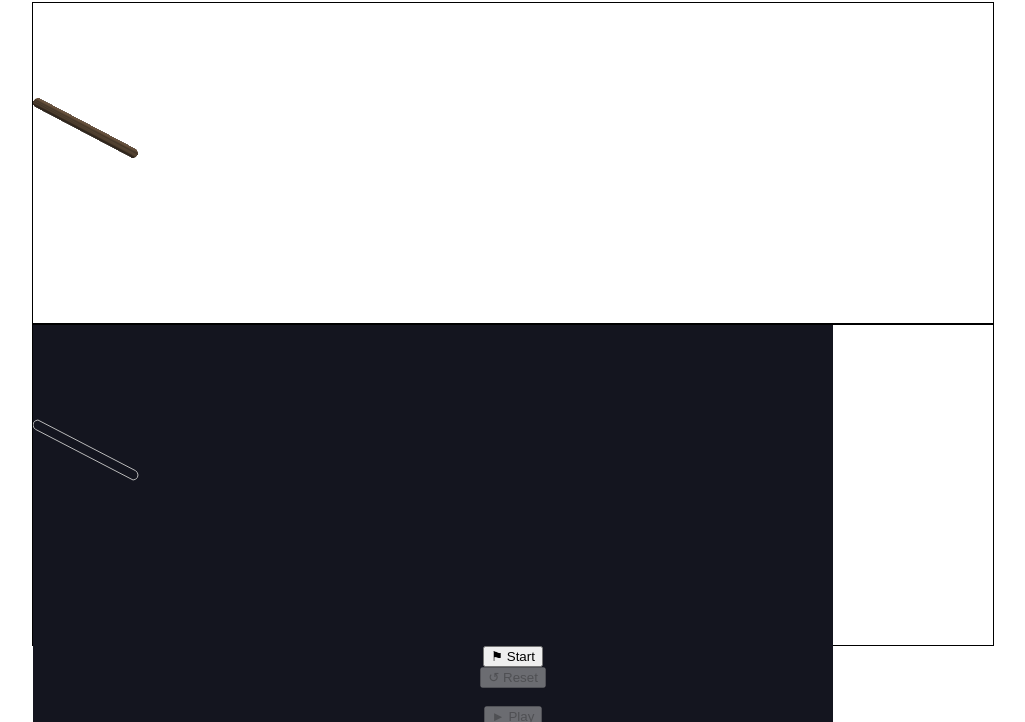
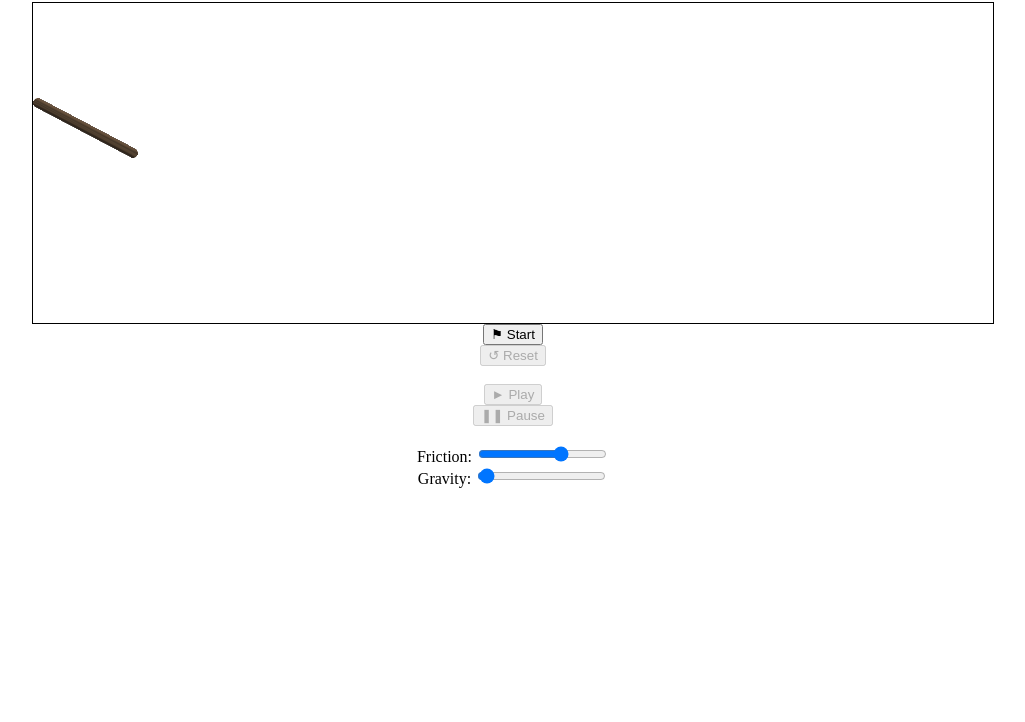
Before and after one commit to bread9211/Hack2022Problem2, a website with bundled scripts: page index.html in a window 1280 px wide. Shown: the part 78-800 px from the top of the page, without its empty margins (127-1152 px from the left). Built offline with nearby package versions, Linux system fonts and the light colour scheme.

Commit message:
another tewka

```diff
--- a/index.html
+++ b/index.html
@@ -24,7 +24,7 @@
         <h1>Roller Coaster Simulation</h1>
 
         <div id="canvas"></div>
-        <div id="debug"></div>
+        <!-- <div id="debug"></div> -->
 
         <div id="controls">
             <div id="buttons">
```
